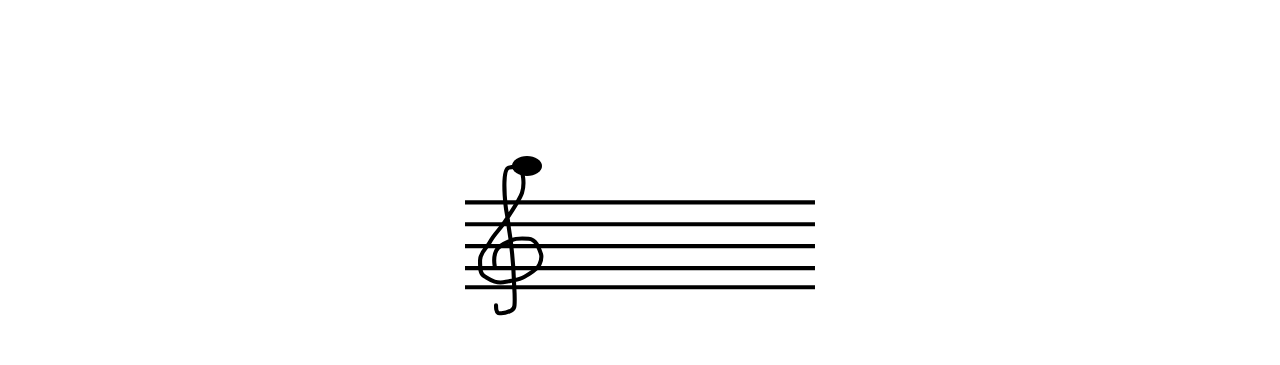
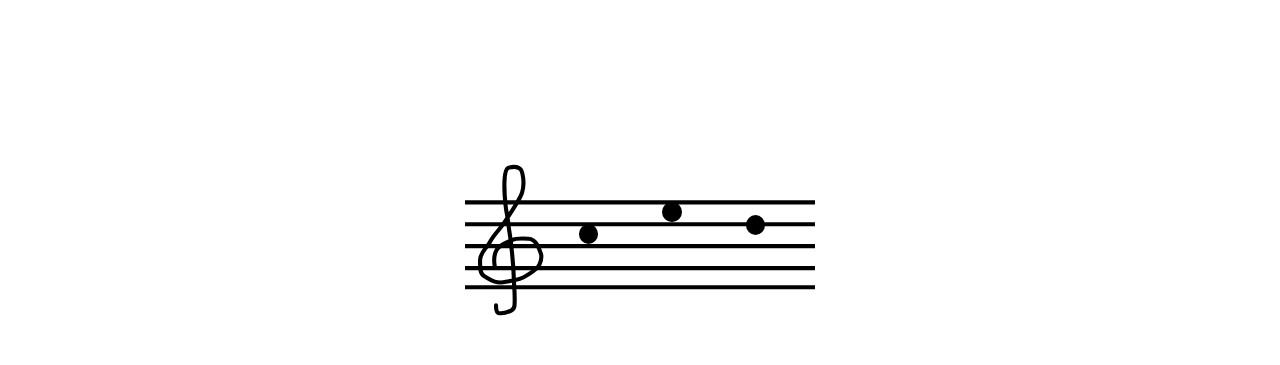
Before and after one commit to kleprer/soundcheck, a React (Create React App) app in the folder pianist/: page /treble/no in a window 1280 px wide. Shown: the top 365 px of the page. Built offline with nearby package versions, Linux system fonts and the light colour scheme; a web font is replaced by a local one.

Commit message:
fixed css for melody showing

```diff
--- a/pianist/src/App.css
+++ b/pianist/src/App.css
@@ -91,7 +91,6 @@
 
 .black-keyboard {
   display: flex;
-  display: flex;
   align-self: auto;
   flex-direction: row;
   height: 20vh;
@@ -134,100 +133,91 @@
 }
 
 .keynote {
-  position:absolute;
+  position:relative;
+  margin-left:5vw;
   width: 30px;
   height:20px;
   border:1px;
   background-color: black;
   border-radius: 50%;
 }
+
+
 .keynote-C4 {
   top:39%;
   bottom:0;
-  left:40%;
-  right:0;
 }
 
 .keynote-D4 {
   top:37%;
   bottom:0;
-  left:40%;
-  right:0;
 }
 
 .keynote-E4 {
   top:36%;
   bottom:0;
-  left:40%;
-  right:0;
 }
 
 .keynote-F4 {
   top:34%;
   bottom:0;
-  left:40%;
-  right:0;
 }
 
 .keynote-G4 {
   top:33%;
   bottom:0;
-  left:40%;
-  right:0;
 }
 
 .keynote-A4 {
   top:31%;
   bottom:0;
-  left:40%;
-  right:0;
 }
 
 .keynote-B4 {
   top:29%;
   bottom:0;
-  left:40%;
-  right:0;
 }
 
 .keynote-C5 {
   top:27.5%;
   bottom:0;
-  left:40%;
-  right:0;
 }
 
 .keynote-D5 {
   top:26%;
   bottom:0;
-  left:40%;
-  right:0;
 }
 
 .keynote-E5 {
   top:24.5%;
   bottom:0;
-  left:40%;
-  right:0;
 }
 
 .keynote-F5 {
   top:22.5%;
   bottom:0;
-  left:40%;
-  right:0;
 }
 
 .keynote-G5 {
   top:21%;
   bottom:0;
-  left:40%;
-  right:0;
 }
 
 .keynote-A5 {
   top:19.5%;
   bottom:0;
-  left:40%;
-  right:0;
 }
+
+.melody {
+  position: absolute;
+  top:0;
+  bottom: 0;
+  left: 0;
+  right: 0;
+  margin: auto;
+  width:250px;
+  height:150px;
+  display:flex;
+  align-self: auto;
+  flex-direction: row;
+}
--- a/pianist/src/Components/Pages/PlayTreble.jsx
+++ b/pianist/src/Components/Pages/PlayTreble.jsx
@@ -2,12 +2,11 @@ import React from 'react'
 import Piano from '../Piano'
 import Task from '../Task'
 import treble from '../../../src/treblelines.svg';
-import Note from '../Note';
 
 const PlayTreble = () => {
   return (
     <div >
-      <Note keynote={'A5'}/>
+
       <Task clef={treble}/>
 
       <Piano />
--- a/pianist/src/Components/Task.jsx
+++ b/pianist/src/Components/Task.jsx
@@ -1,9 +1,19 @@
 import React from 'react'
+import Note from './Note'
 
 const Task = ({clef}) => {
+
+    let keynotes = ['C4', 'E5', 'G4']
+
   return (
     <div className="playtask">
         <img src={clef} alt='lines' width='350px' height='auto'/>
+        <div className="melody">
+            {keynotes.map(function(kn, i){
+                return <Note keynote={kn} key={i} />;
+            })}
+        </div>
+
     </div>
   )
 }
```
